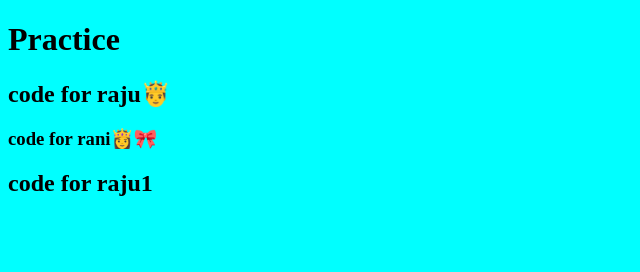
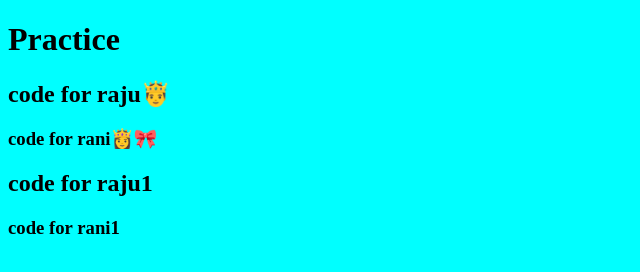
Before and after one commit to NeeharikaGudavilli/neeharika, a plain HTML site: page index.html in a window 1280 px wide. Shown: the whole page, without its empty margins (0-640 px from the left). Drawn offline with Linux system fonts and the light colour scheme.

Commit message:
added a new line by rani

```diff
--- a/index.html
+++ b/index.html
@@ -12,6 +12,7 @@
     <h2>code for raju🤴</h2>
     <h3>code for rani👸🎀</h3>
     <h2>code for raju1</h2>
+    <h3>code for rani1</h3>
     <script src="script.js"></script>
 </body>
 </html>
```
